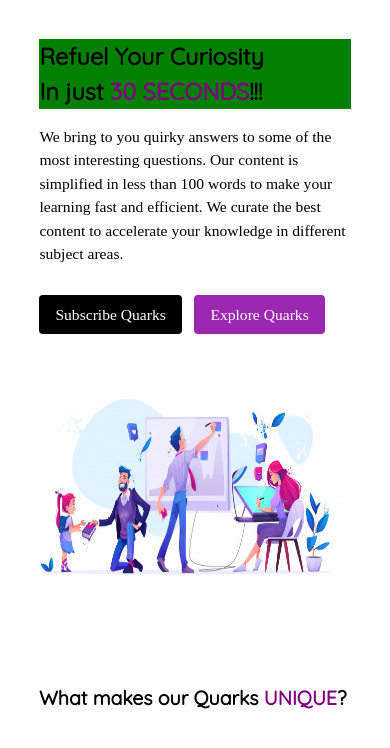
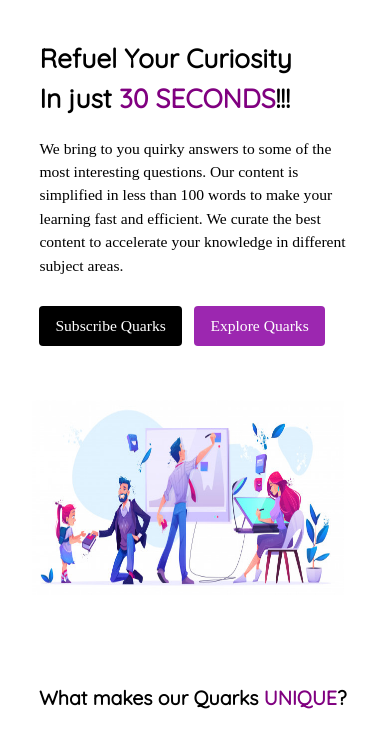
Before and after one commit to abhigyan1996/Quarks, a plain HTML site: page homePage.html in a window 390 px wide. Shown: the part 78-826 px from the top of the page. Drawn offline with nearby package versions, Linux system fonts and the light colour scheme; a web font is replaced by a local one.

Commit message:
Update QuarksLargePh.css

```diff
--- a/QuarksLargePh.css
+++ b/QuarksLargePh.css
@@ -169,11 +169,10 @@
 
 /*STYLES FOR HOME PAGE OF QUARKS AND SUBMIT!*/
 #joinQuoteHome{
-	background: green;
 	margin-top: 20vw;
 	margin-left: 6vw;
 	font-family: 'Quicksand';
-	font-size: 6vw;
+	font-size: 6.75vw;
 	font-weight: 900;
 	width: 80vw;
 	max-width: 80vw;
```
